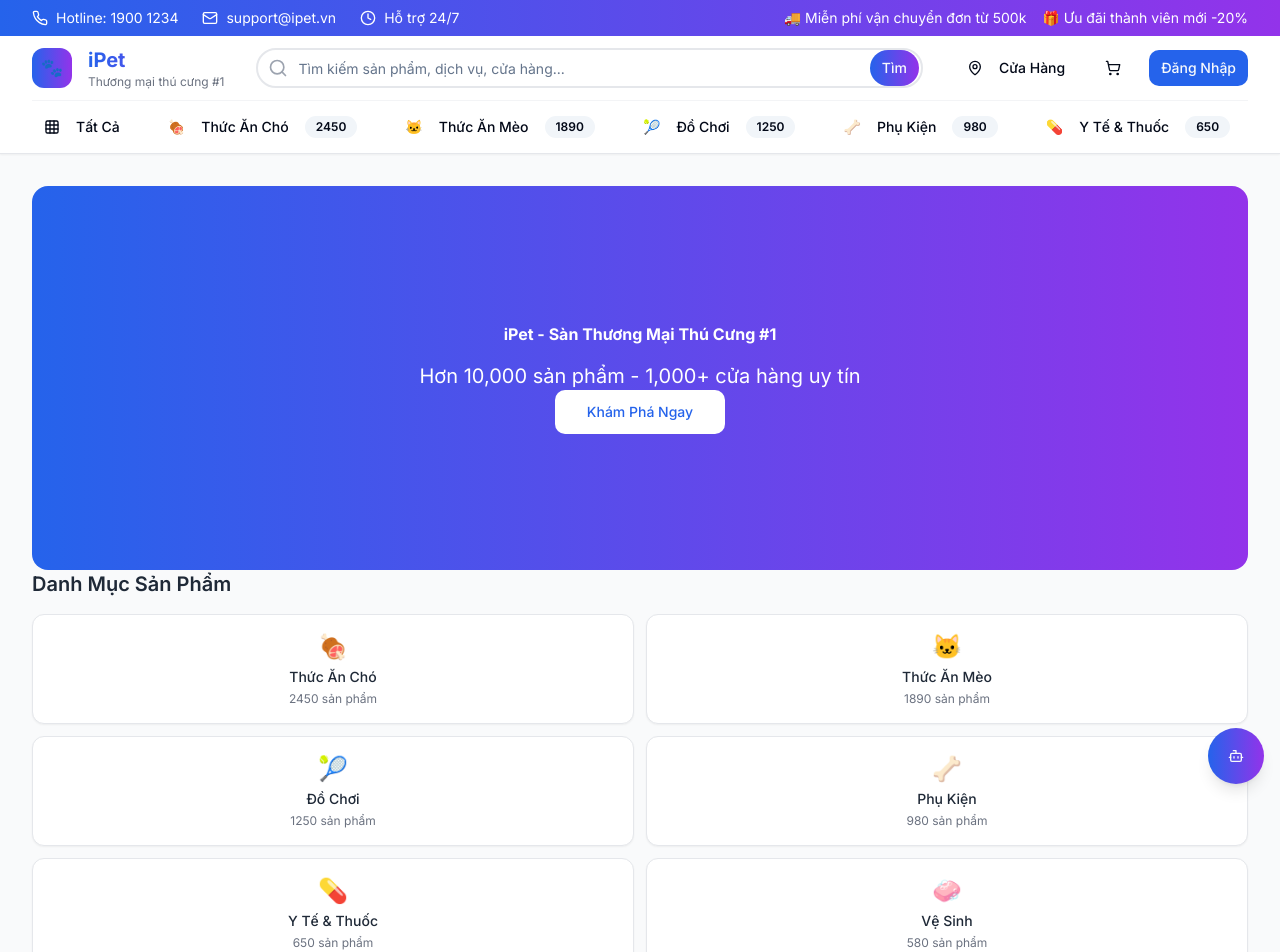
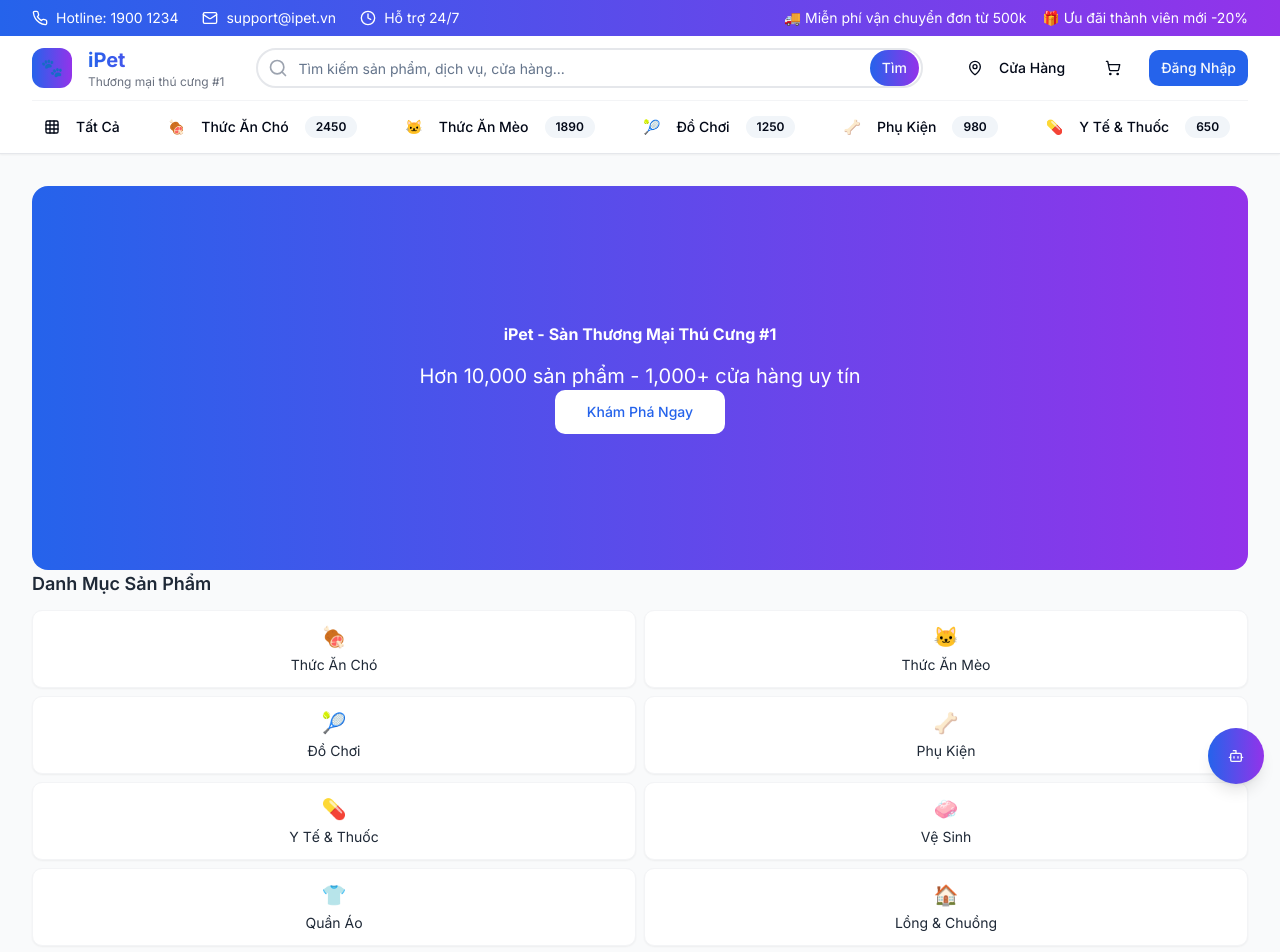
Before and after one commit to DucThang30/iPet, a Next.js app in the folder iPet/: page / in a window 1280 px wide. Shown: the top 952 px of the page. Built offline with nearby package versions, Linux system fonts and the light colour scheme.

Commit message:
Update HomeView.tsx

```diff
--- a/iPet/views/HomeView.tsx
+++ b/iPet/views/HomeView.tsx
@@ -53,19 +53,18 @@ export default function HomeView({
       </section>
 
       {/* Categories */}
-     <section>
-  <h2 className="text-xl font-semibold mb-4 text-gray-800">Danh Mục Sản Phẩm</h2>
-  <div className="grid grid-cols-2 md:grid-cols-3 lg:grid-cols-6 gap-3">
+    <section>
+  <h2 className="text-lg font-semibold mb-3 text-gray-800">Danh Mục Sản Phẩm</h2>
+  <div className="grid grid-cols-2 md:grid-cols-3 lg:grid-cols-6 gap-2">
     {categories.map((category) => (
       <Card
         key={category.name}
-        className="cursor-pointer border border-gray-200 rounded-lg hover:shadow-md transition duration-200"
+        className="cursor-pointer border border-gray-100 hover:border-gray-300 rounded-md transition-colors"
         onClick={() => onCategoryFilter(category.name)}
       >
-        <CardContent className="p-4 text-center space-y-1">
-          <div className="text-2xl text-gray-700">{category.icon}</div>
-          <h3 className="text-sm font-medium text-gray-800">{category.name}</h3>
-          <p className="text-xs text-gray-500">{category.count} sản phẩm</p>
+        <CardContent className="p-3 text-center">
+          <div className="text-xl text-gray-600 mb-1">{category.icon}</div>
+          <div className="text-sm text-gray-800">{category.name}</div>
         </CardContent>
       </Card>
     ))}
```
